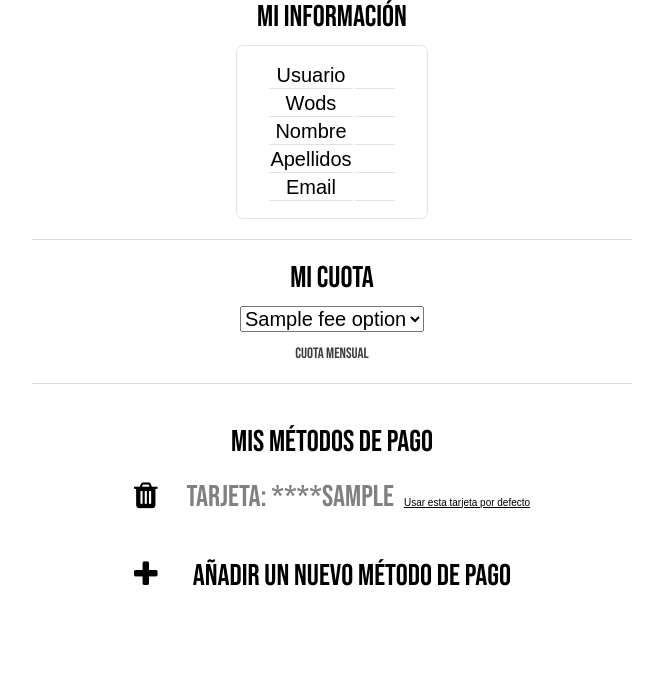
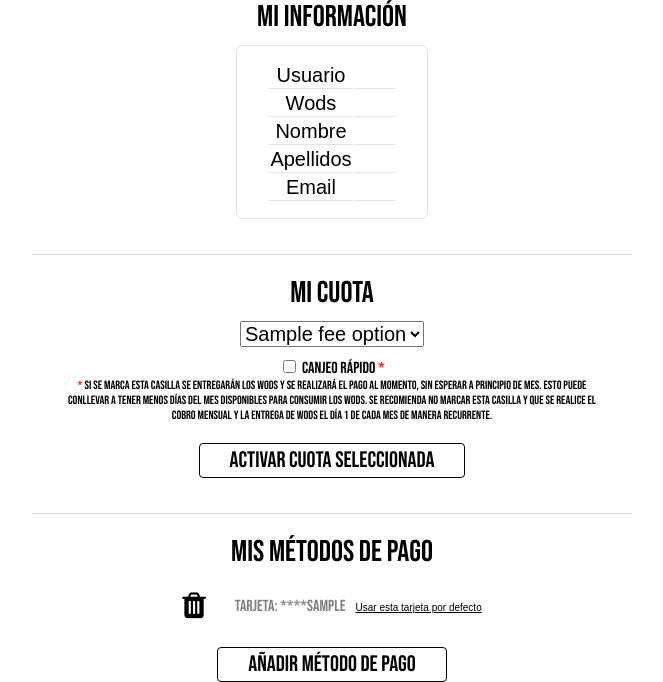
Before and after one commit to oalfonso-o/crossbox, a Django app: template crossbox/templates/profile.html in a window 1280 px wide. Shown: the part 126-808 px from the top of the page, without its empty margins (308-971 px from the left). Before the commit the page ends 712 px from the top, so only its background shows below. Run offline with Django 3.2, Linux system fonts and the light colour scheme; the template is opened without the code that fills it: most values are stand-ins (such as "Sample title", 1, 10 or a date in 2020); parts of the project's set-up code (start-up, migrations or seed data) failed here and were passed over; some libraries are stand-ins or nearby versions.

Commit message:
Add template to completely change subscription + style buttons

```diff
--- a/crossbox/static/css/profile.css
+++ b/crossbox/static/css/profile.css
@@ -4,8 +4,9 @@
     border: none;
     color: #d9d9d9;
     background-color: #d9d9d9;
+    margin-top: 35px;
 }
-.profile_container {font-size: 30px}
+.profile_title {font-size:30px}
 .profile_element_container {margin: 20px 0}
 .user_info_container {text-align: center; margin-bottom:20px}
 .user_info_detail_table {
@@ -20,7 +21,9 @@
 }
 .user_info_detail_value {padding: 0px 20px;}
 .brd_btm {border-bottom: 1px solid #0000001c;}
-.fee_container {text-align: center;}
+.fee_container {
+    text-align: center;
+}
 .fee_hint {
     font-size: 15px;
     color: #040404c4;
@@ -30,7 +33,12 @@
     font-size: 20px;
     margin: 10px;
 }
-.payment_methods_title {text-align:center; margin-top: 40px}
+.buy_immediately {
+    font-size: 12px;
+    width: 50%;
+    margin: 0 auto;
+}
+.payment_methods_container {text-align: center;}
 .cards_table {
     margin-left:auto;
     margin-right:auto;
@@ -65,17 +73,14 @@
     margin-top: 20px;
     border-radius: 4px;
     color: black;
-    border: 1px solid rgba(0, 0, 0, 0.1);
+    border: 1px solid rgb(0, 0, 0);
     background-color: white;
-    font-size: 1.2em;
+    font-size: 1.4em;
     padding: 3px 30px;
+    cursor:pointer;
 }
 .card-submit-container {text-align:center;}
-.card_show_add_form {
-    text-align:center;
-    padding-top: 40px;
-    cursor:pointer;
-}
+.card_show_add_form {}
 .card_last_digits {
     color: grey;
     padding-left: 20px;
@@ -85,5 +90,8 @@
     max-width: 500px;
     margin-left: auto;
     margin-right: auto;
-    margin-top: 60px;
+    border: 1px solid #00000091;
+    padding: 30px;
+    border-radius: 5px;
+    margin-bottom: 200px;
 }
--- a/crossbox/templates/profile.html
+++ b/crossbox/templates/profile.html
@@ -1,9 +1,9 @@
 {% extends 'base.html' %}
 {% load static %}
 {% block content %}
-<div id="table_vertical" class="profile_container">
+<div id="table_vertical">
   <div class="user_info_container">
-    Mi Información
+    <div class="profile_title">Mi Información</div>
     <table class="user_info_detail_table">
       <tr>
         <td class="brd_btm">Usuario</td><td class="brd_btm user_info_detail_value">{{ user.username }}</td>
@@ -24,9 +24,9 @@
   </div>
   <hr class="profile_hr">
   <div class="fee_container profile_element_container">
-    Mi Cuota
+    <div class="profile_title">Mi Cuota</div>
     <form action="{% url 'change_fee' %}" method="post">
-      <select name="fee" onchange="this.form.submit()" class="fee_selector">
+      <select name="fee" class="fee_selector">
         {% for fee in fees %}
           {% for fee_pk, fee_option in fee.items %}
             {{fee}}
@@ -34,14 +34,18 @@
           {% endfor %}
         {% endfor %}
       </select>
+      <br>
+      <input type="checkbox" id="buy_immediately" name="buy_immediately" value="">
+      <label for="buy_immediately">
+        Canjeo rápido <span style="color:red">*</span>
+        <div class="buy_immediately"><span style="color:red">*</span> Si se marca esta casilla se entregarán los wods y se realizará el pago al momento, sin esperar a principio de mes. Esto puede conllevar a tener menos días del mes disponibles para consumir los wods. Se recomienda no marcar esta casilla y que se realice el cobro mensual y la entrega de wods el día 1 de cada mes de manera recurrente.</div>
+      </label>
+      <button class="card_add_submit" onclick="this.form.submit()">Activar cuota seleccionada</button>
     </form>
-    <p class="fee_hint">Cuota mensual</p>
   </div>
   <hr class="profile_hr">
   <div class="payment_methods_container profile_element_container">
-    <div class="payment_methods_title">
-      Mis métodos de pago
-    </div>
+    <div class="profile_title">Mis métodos de pago</div>
     <table class="cards_table">
       {% for user_card in user_cards|dictsortreversed:"default" %}
         <tr>
@@ -66,13 +70,8 @@
           </td>
         </tr>
       {% endfor %}
-      <tr>
-        <td class="card_show_add_form"><i class="fa fa-plus card_add_icon"></i></td>
-        <td class="card_show_add_form" colspan="2">
-          Añadir un nuevo método de pago
-        </td>
-      </tr>
     </table>
+    <button class="card_add_submit card_show_add_form">Añadir método de pago</button>
   </div>
   <div id="card_add_container" class="profile_element_container">
     <form action="{% url 'add_payment_method' %}" method="post" id="payment-form">
```
Also changed, not shown: crossbox/views/profile.py (+23 -5 lines).
